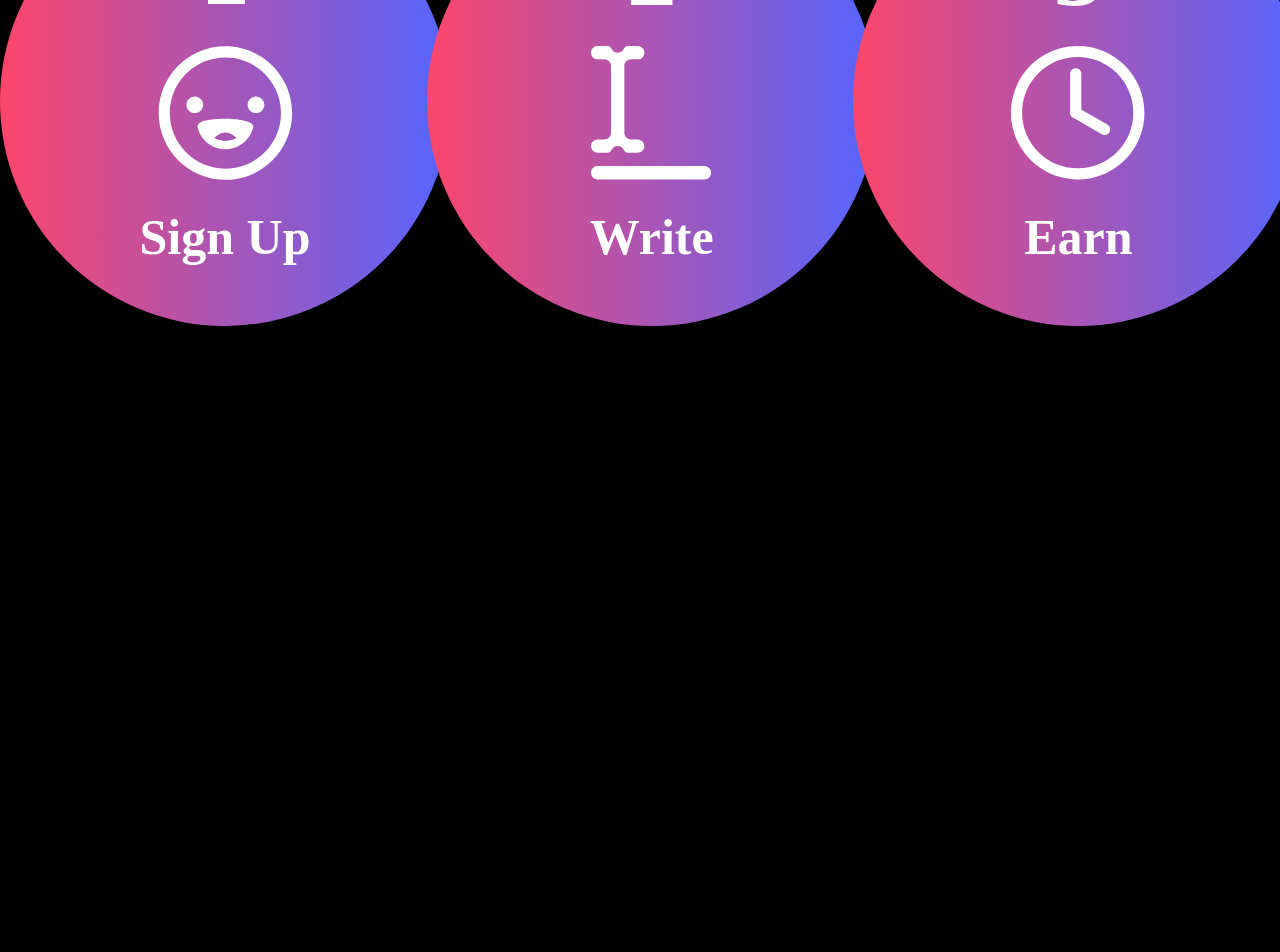
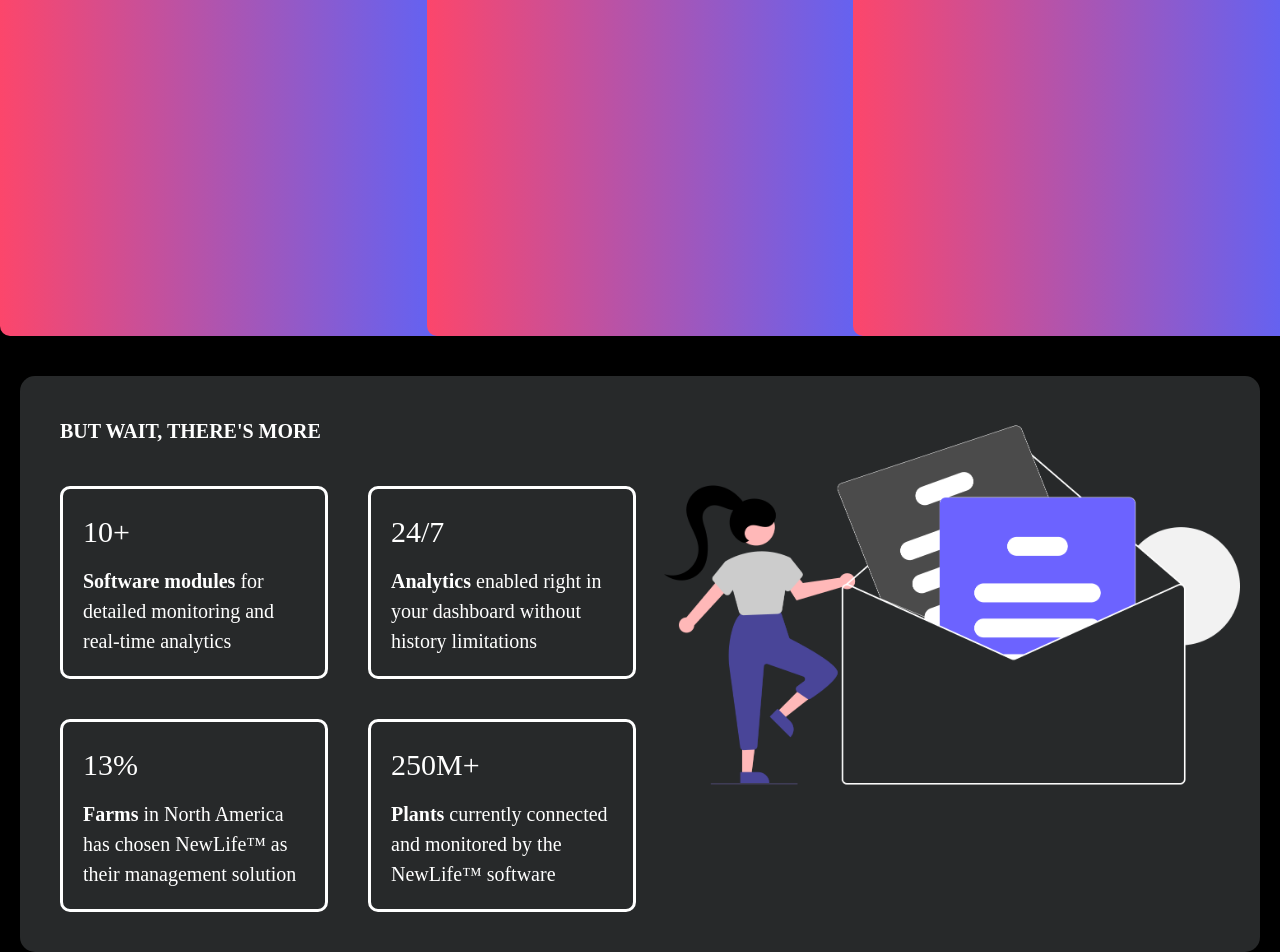
Before and after one commit to aditya1rawat/onpointsite2.0, a Next.js app: page / in a window 1280 px wide. Shown: the part 1795-2747 px from the top of the page. Before the commit the page ends 2141 px from the top, so only its background shows below. Built offline with nearby package versions, Linux system fonts and the light colour scheme.

Commit message:
progress on features

```diff
--- /dev/null
+++ b/components/Landing/ExtraFeature.js
@@ -0,0 +1,130 @@
+import Image from 'next/image';
+import {
+	Stack,
+	Container,
+	Box,
+	Flex,
+	Text,
+	Heading,
+	SimpleGrid,
+	Image as ChakraImage
+} from '@chakra-ui/react';
+
+import Newsletter from '../../public/newsletter.png';
+
+export default function ExtraFeature() {
+	return (
+		<Box
+			bg={'#27292A'}
+			position={'relative'}
+			mx='5'
+			mt='5'
+			p='10'
+			borderRadius='15px'
+		>
+			<Stack direction={{ base: 'column', lg: 'row' }}>
+				<Stack flex={0.5} justify={{ lg: 'center' }}>
+					<Box mb={{ base: 8 }}>
+						<Text
+							fontFamily={'heading'}
+							fontWeight={700}
+							textTransform={'uppercase'}
+							fontSize={'xl'}
+						>
+							But Wait, There's More
+						</Text>
+					</Box>
+
+					<SimpleGrid columns={{ base: 1, md: 2 }} spacing={10}>
+						{stats.map(stat => (
+							<Box
+								key={stat.title}
+								borderWidth='3px'
+								borderColor='white'
+								borderRadius='10px'
+								p='5'
+								color='white'
+								_hover={{
+									backgroundColor: 'white',
+									color: 'black'
+								}}
+							>
+								<Text
+									fontFamily={'heading'}
+									fontSize={'3xl'}
+									mb={3}
+								>
+									{stat.title}
+								</Text>
+								<Text fontSize={'xl'}>{stat.content}</Text>
+							</Box>
+						))}
+					</SimpleGrid>
+				</Stack>
+				<Flex
+					flex={0.5}
+					width='100%'
+					display='block'
+					mx='auto'
+					px='auto'
+					justifyContent='center'
+				>
+					<Box
+						width='100%'
+						display='block'
+						mx='auto'
+						justifyContent='center'
+						ml='5'
+					>
+						<Image src={Newsletter} alt='Newsletter' />
+					</Box>
+				</Flex>
+			</Stack>
+		</Box>
+	);
+}
+
+const StatsText = ({ children }) => (
+	<Text as={'span'} fontWeight={700}>
+		{children}
+	</Text>
+);
+
+const stats = [
+	{
+		title: '10+',
+		content: (
+			<>
+				<StatsText>Software modules</StatsText> for detailed monitoring
+				and real-time analytics
+			</>
+		)
+	},
+	{
+		title: '24/7',
+		content: (
+			<>
+				<StatsText>Analytics</StatsText> enabled right in your dashboard
+				without history limitations
+			</>
+		)
+	},
+	{
+		title: '13%',
+		content: (
+			<>
+				<StatsText>Farms</StatsText> in North America has chosen
+				NewLife™ as their management solution
+			</>
+		)
+	},
+	{
+		title: '250M+',
+		content: (
+			<>
+				<StatsText>Plants</StatsText> currently connected and monitored
+				by the NewLife™ software
+			</>
+		)
+	}
+];
--- a/components/Landing/Features.js
+++ b/components/Landing/Features.js
@@ -1,34 +1,44 @@
 import React from 'react';
-import { Box, SimpleGrid, chakra } from '@chakra-ui/react';
+import {
+	Box,
+	SimpleGrid,
+	chakra,
+	Stack,
+	Text,
+	Heading,
+	Image,
+	Flex,
+	StackDivider
+} from '@chakra-ui/react';
+import ExtraFeature from './ExtraFeature';
 
 const Features = () => {
 	return (
-		<Box width='100%' display='block' mx='auto' justifyContent='center'>
-			<chakra.h1 fontSize='90px' fontWeight='semibold' pl='10'>
-				Get Started In 3 Steps
-			</chakra.h1>
-			<SimpleGrid columns={[1, 1, 3]} mt='14'>
-				<GetStartedThing
-					number={1}
-					icon={<SmileIcon />}
-					step={'Sign Up'}
-				/>
-				<GetStartedThing
-					number={2}
-					icon={<EditIcon />}
-					step={'Write'}
-				/>
-				<GetStartedThing
-					number={3}
-					icon={<ClockIcon />}
-					step={'Earn'}
-				/>
-			</SimpleGrid>
+		<Box>
+			<Box
+				width='100%'
+				display='block'
+				mx='auto'
+				justifyContent='center'
+				mt='10'
+			>
+				<chakra.h1 fontSize='90px' fontWeight='semibold' pl='10'>
+					Why We're So Epic
+				</chakra.h1>
+				<SimpleGrid columns={[1, 1, 3]} mt='14'>
+					<FeatureBox />
+					<FeatureBox />
+					<FeatureBox />
+				</SimpleGrid>
+			</Box>
+			<Box>
+				<ExtraFeature />
+			</Box>
 		</Box>
 	);
 };
 
-export const GetStartedThing = ({ number, icon, step }) => {
+export const FeatureBox = ({ illustration, title, description }) => {
 	return (
 		<Box
 			width='100%'
@@ -36,14 +46,14 @@ export const GetStartedThing = ({ number, icon, step }) => {
 			mx='auto'
 			justifyContent='center'
 			zIndex='2'
-			borderRadius='500px'
+			borderRadius='10px'
 			bgGradient='linear(to-r, #FC466B,#5465FF)'
-			width='450px'
-			height='450px'
+			width='475px'
+			height='400px'
 			mb='5'
 			transition='all 0.2s ease-in-out'
 			_hover={{
-				transform: 'scale(1.05)'
+				transform: 'scale(1.02)'
 			}}
 		>
 			<chakra.h1
@@ -52,86 +62,19 @@ export const GetStartedThing = ({ number, icon, step }) => {
 				textAlign='center'
 				fontWeight='extrabold'
 			>
-				{number}
+				{title}
 			</chakra.h1>
-			{icon}
+			{illustration}
 			<chakra.h1
 				mt='5'
 				fontSize='50px'
 				textAlign='center'
 				fontWeight='extrabold'
 			>
-				{step}
+				{description}
 			</chakra.h1>
 		</Box>
 	);
 };
 
-const SmileIcon = () => {
-	return (
-		<Box width='100%' display='flex' mx='auto' justifyContent='center'>
-			<svg
-				width='135'
-				height='134'
-				viewBox='0 0 135 134'
-				fill='none'
-				xmlns='http://www.w3.org/2000/svg'
-			>
-				<path
-					fill-rule='evenodd'
-					clip-rule='evenodd'
-					d='M123.009 67.0917C123.009 97.8056 98.1123 122.703 67.3984 122.703C36.6845 122.703 11.7876 97.8056 11.7876 67.0917C11.7876 36.3778 36.6845 11.4808 67.3984 11.4808C98.1123 11.4808 123.009 36.3778 123.009 67.0917ZM134.132 67.0917C134.132 103.945 104.252 133.825 67.3984 133.825C30.5451 133.825 0.665375 103.945 0.665375 67.0917C0.665375 30.2383 30.5451 0.358611 67.3984 0.358611C104.252 0.358611 134.132 30.2383 134.132 67.0917ZM36.8125 67.0917C41.4226 67.0917 45.1541 63.3546 45.1541 58.75C45.1541 54.1455 41.4226 50.4084 36.8125 50.4084C32.2023 50.4084 28.4708 54.1455 28.4708 58.75C28.4708 63.3546 32.2023 67.0917 36.8125 67.0917ZM106.326 58.75C106.326 63.3546 102.595 67.0917 97.9844 67.0917C93.3743 67.0917 89.6428 63.3546 89.6428 58.75C89.6428 54.1455 93.3743 50.4084 97.9844 50.4084C102.595 50.4084 106.326 54.1455 106.326 58.75ZM67.404 103.239C81.0287 103.239 92.618 93.7015 95.2094 80.9944C96.4996 74.6548 78.5262 72.6528 67.404 72.6528C56.2818 72.6528 38.1582 73.9374 39.5986 80.9944C42.19 93.7015 53.7738 103.239 67.404 103.239ZM67.404 94.8971C73.5434 94.8971 78.5262 92.1166 78.5262 92.1166C78.5262 92.1166 73.5434 86.5555 67.404 86.5555C61.259 86.5555 56.2818 92.1166 56.2818 92.1166C56.2818 92.1166 61.259 94.8971 67.404 94.8971Z'
-					fill='white'
-				/>
-			</svg>
-		</Box>
-	);
-};
-const EditIcon = () => {
-	return (
-		<Box width='100%' display='flex' mx='auto' justifyContent='center'>
-			<svg
-				width='121'
-				height='134'
-				viewBox='0 0 121 134'
-				fill='none'
-				xmlns='http://www.w3.org/2000/svg'
-			>
-				<path
-					d='M32.5524 3.19651C33.4333 1.58157 34.8614 0 36.7032 0H46.7131C50.3968 0 53.3865 2.98964 53.3865 6.67331C53.3865 10.357 50.3968 13.3466 46.7131 13.3466H40.0398C36.3562 13.3466 33.3665 16.3363 33.3665 20.0199V86.753C33.3665 90.4366 36.3562 93.4263 40.0398 93.4263H46.7131C50.3968 93.4263 53.3865 96.4159 53.3865 100.1C53.3865 103.783 50.3968 106.773 46.7131 106.773H36.7032C34.8614 106.773 33.4333 105.191 32.5524 103.57C31.4179 101.501 29.2224 100.1 26.6932 100.1C24.164 100.1 21.9685 101.501 20.8341 103.57C19.9532 105.191 18.5251 106.773 16.6833 106.773H6.67331C2.98964 106.773 0 103.783 0 100.1C0 96.4159 2.98964 93.4263 6.67331 93.4263H13.3466C17.0303 93.4263 20.0199 90.4366 20.0199 86.753V20.0199C20.0199 16.3363 17.0303 13.3466 13.3466 13.3466H6.67331C2.98964 13.3466 0 10.357 0 6.67331C0 2.98964 2.98964 0 6.67331 0H16.6833C18.5251 0 19.9532 1.58157 20.8341 3.19651C21.9685 5.27191 24.164 6.67331 26.6932 6.67331C29.2224 6.67331 31.4179 5.27191 32.5524 3.19651ZM6.67331 120.12C2.98964 120.12 0 123.109 0 126.793C0 130.476 2.98964 133.466 6.67331 133.466H113.446C117.13 133.466 120.12 130.476 120.12 126.793C120.12 123.109 117.13 120.12 113.446 120.12H6.67331Z'
-					fill='white'
-				/>
-			</svg>
-		</Box>
-	);
-};
-const ClockIcon = () => {
-	return (
-		<Box width='100%' display='flex' mx='auto' justifyContent='center'>
-			<svg
-				width='134'
-				height='134'
-				viewBox='0 0 134 134'
-				fill='none'
-				xmlns='http://www.w3.org/2000/svg'
-			>
-				<path
-					fill-rule='evenodd'
-					clip-rule='evenodd'
-					d='M133.466 66.7331C133.466 103.586 103.586 133.466 66.7331 133.466C29.8797 133.466 0 103.586 0 66.7331C0 29.8797 29.8797 0 66.7331 0C103.586 0 133.466 29.8797 133.466 66.7331ZM66.7331 122.344C97.447 122.344 122.344 97.447 122.344 66.7331C122.344 36.0192 97.447 11.1222 66.7331 11.1222C36.0192 11.1222 11.1222 36.0192 11.1222 66.7331C11.1222 97.447 36.0192 122.344 66.7331 122.344Z'
-					fill='white'
-				/>
-				<path
-					d='M64.7313 72.2942C63.2564 72.2942 61.8419 71.7083 60.799 70.6654C59.7561 69.6225 59.1702 68.208 59.1702 66.7331V27.8055C59.1702 26.3306 59.7561 24.9161 60.799 23.8732C61.8419 22.8303 63.2564 22.2444 64.7313 22.2444C66.2061 22.2444 67.6206 22.8303 68.6635 23.8732C69.7064 24.9161 70.2923 26.3306 70.2923 27.8055V66.7331C70.2923 68.208 69.7064 69.6225 68.6635 70.6654C67.6206 71.7083 66.2061 72.2942 64.7313 72.2942Z'
-					fill='white'
-				/>
-				<path
-					d='M98.4426 86.2081C97.7052 87.4854 96.4905 88.4173 95.0659 88.799C93.6413 89.1807 92.1234 88.9809 90.8462 88.2435L61.9508 71.5602C60.6839 70.8175 59.7622 69.6039 59.3869 68.1842C59.0115 66.7645 59.213 65.2539 59.9472 63.9822C60.6815 62.7104 61.889 61.7807 63.3062 61.3959C64.7234 61.0112 66.2353 61.2026 67.5118 61.9284L96.4073 78.6117C97.6845 79.3491 98.6165 80.5638 98.9982 81.9884C99.3799 83.413 99.18 84.9309 98.4426 86.2081V86.2081Z'
-					fill='white'
-				/>
-			</svg>
-		</Box>
-	);
-};
-
 export default Features;
--- a/components/Landing/GetStarted.js
+++ b/components/Landing/GetStarted.js
@@ -7,7 +7,7 @@ const GetStarted = () => {
 			<chakra.h1 fontSize='75px' fontWeight='semibold' pl='10'>
 				Get Started In 3 Steps
 			</chakra.h1>
-			<SimpleGrid columns={[1, 1, 3]} mt='20'>
+			<SimpleGrid columns={{ sm: '1', md: '1', lg: '3' }} mt='20'>
 				<GetStartedThing
 					number={1}
 					icon={<SmileIcon />}
@@ -40,10 +40,10 @@ export const GetStartedThing = ({ number, icon, step }) => {
 			bgGradient='linear(to-r, #FC466B,#5465FF)'
 			width='450px'
 			height='450px'
-			mb='5'
+			mb='10'
 			transition='all 0.2s ease-in-out'
 			_hover={{
-				transform: 'scale(1.05)'
+				transform: 'scale(1.02)'
 			}}
 		>
 			<chakra.h1
@@ -72,8 +72,8 @@ const SmileIcon = () => {
 		<Box width='100%' display='flex' mx='auto' justifyContent='center'>
 			<svg
 				width='135'
-				height='134'
-				viewBox='0 0 135 134'
+				height='135'
+				viewBox='0 0 135 135'
 				fill='none'
 				xmlns='http://www.w3.org/2000/svg'
 			>
--- a/pages/index.js
+++ b/pages/index.js
@@ -1,3 +1,4 @@
+import { Box } from '@chakra-ui/react';
 import Head from 'next/head';
 import Features from '../components/Landing/Features';
 import GetStarted from '../components/Landing/GetStarted';
@@ -16,12 +17,12 @@ export default function Home() {
 				/>
 				<link rel='icon' href='/Logo.svg' />
 			</Head>
-			<main>
+			<Box width='100%'>
 				<Navbar />
 				<Hero />
 				<GetStarted />
 				<Features />
-			</main>
+			</Box>
 		</div>
 	);
 }
```
Also changed, not shown: public/newsletter.png (added).
